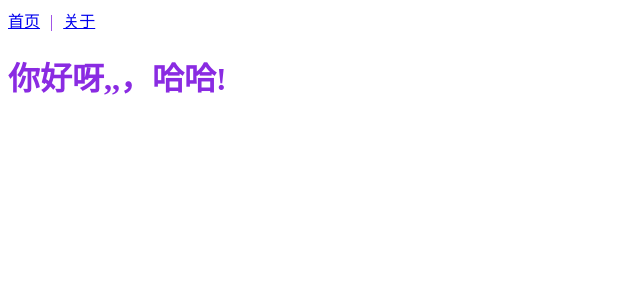
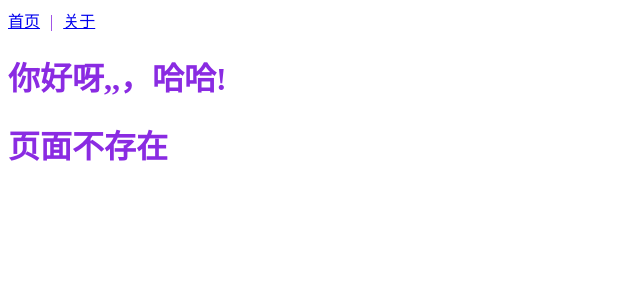
Before and after one commit to vittorezhang/react-ssr, a React app: page /user in a window 1280 px wide. Shown: the top 300 px of the page, without its empty margins (0-640 px from the left). Built offline with nearby package versions, Linux system fonts and the light colour scheme; the HTML template or start-up script is replaced by a standard one.

Commit message:
🌷style：notFound页面

```diff
--- a/src/App.js
+++ b/src/App.js
@@ -3,6 +3,7 @@ import {Route} from 'react-router-dom';
 import Index from "./container/index";
 import About from "./container/about";
 import User from "./container/user";
+import NotFound from "./container/notFound";
 import './App.css'
 
 // export default (
@@ -34,4 +35,8 @@ export default [
     exact: true,
     key: 'user'
   },
+	{
+		component: NotFound,
+		key: 'notFound'
+	}
 ]
--- /dev/null
+++ b/src/container/notFound.js
@@ -0,0 +1,9 @@
+import React from 'react'
+
+function Notfound(props){
+  return <div>
+		<h1>页面不存在</h1>
+	</div>
+}
+
+export default Notfound
```
Also changed, not shown: notFound.js (deleted).
